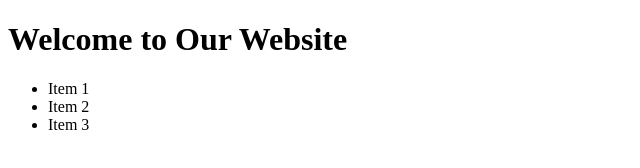
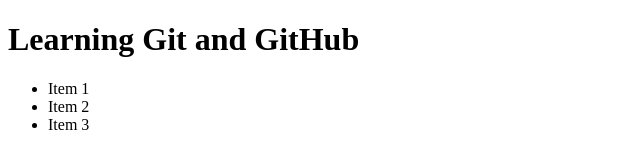
Before and after one commit to AshutoshPal9161/Git-Learning, a plain HTML site: page index.html in a window 1280 px wide. Shown: the whole page, without its empty margins (0-640 px from the left). Drawn offline with Linux system fonts and the light colour scheme.

Commit message:
change the h1 Learning git and github

```diff
--- a/index.html
+++ b/index.html
@@ -7,7 +7,7 @@
     <title>Learning GitHub</title>
 </head>
 <body>
-    <h1>Welcome to Our Website</h1>
+    <h1>Learning Git and GitHub</h1>
     <ul>
         <li>Item 1</li>
         <li>Item 2</li>
```
